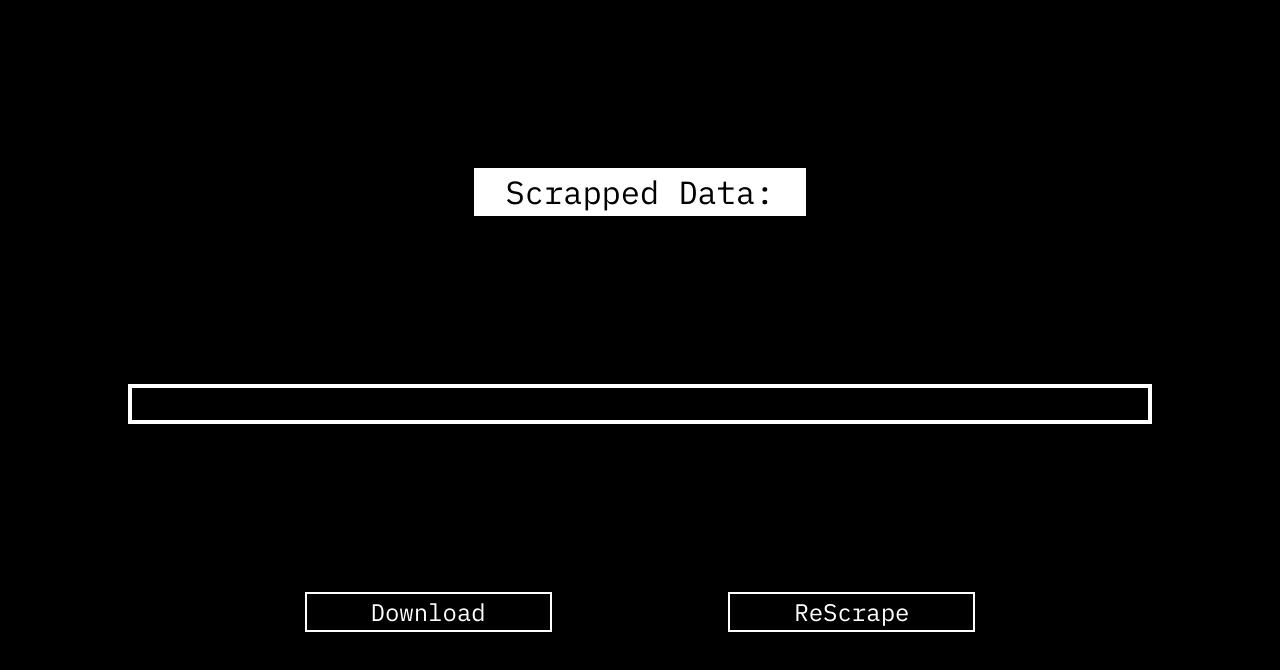
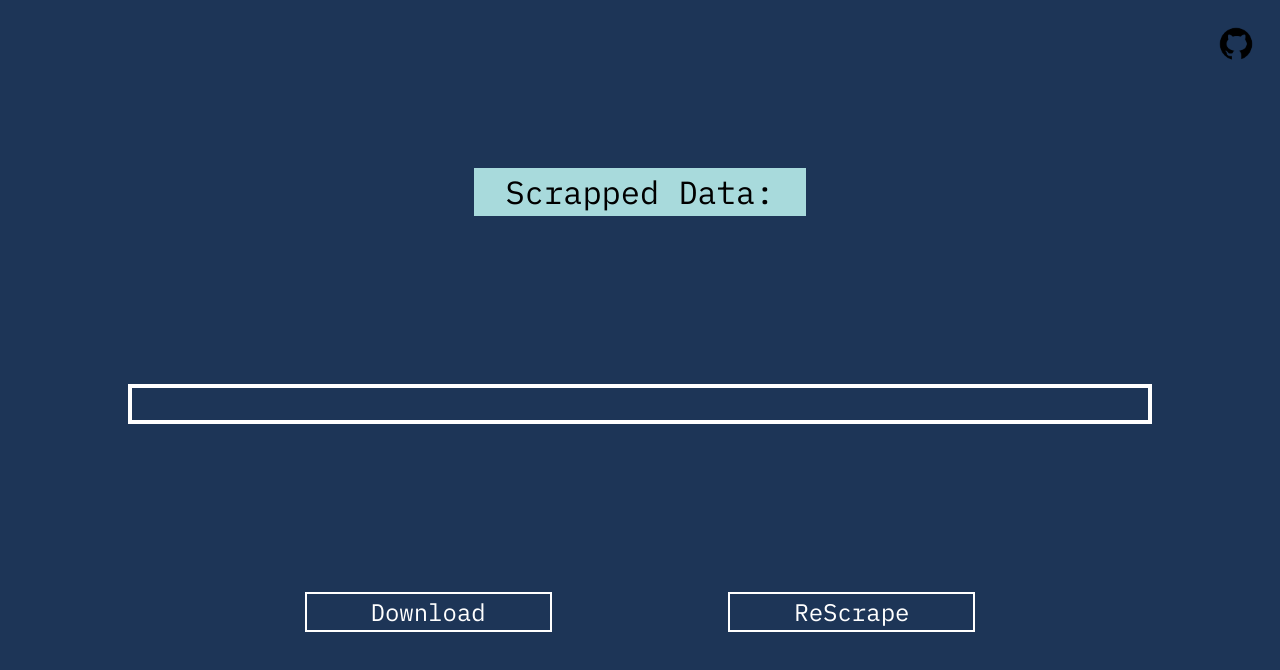
Before and after one commit to singodiyashubham87/ScrapeIt, a React (Vite) app: page /homepage in a window 1280 px wide. Shown: the top 670 px of the page. Built offline with nearby package versions, Linux system fonts and the light colour scheme.

Commit message:
Theme revision on homepage.

```diff
--- a/src/pages/Homepage.jsx
+++ b/src/pages/Homepage.jsx
@@ -32,7 +32,7 @@ function Homepage() {
 
   // Render the Homepage component
   return (
-    <div className="homepageContainer font-primary h-[100vh] w-[100%] bg-black flex flex-col items-center justify-evenly relative">
+    <div className="homepageContainer font-primary h-[100vh] w-[100%] bg-pri flex flex-col items-center justify-evenly relative">
       <Link
         to={"https://github.com/singodiyashubham87/ScrapeIt"}
         className="absolute top-0 right-0 p-6"
@@ -42,7 +42,7 @@ function Homepage() {
       </Link>
 
       {/* Display the scraped data */}
-      <span className="bg-white text-[2rem] px-[2rem]">Scrapped Data:</span>
+      <span className="bg-skyblue text-[2rem] px-[2rem]">Scrapped Data:</span>
       <p className="scrapedData bg-primary max-w-[90%] vsm:w-[80%] max-h-[70%] overflow-y-auto text-white md:text-[1.5rem] xl:text-[2rem] vvsm:text-[1rem] py-[1rem] px-[4rem] vvsm:px-[2rem] border-4 border-white">
         {" "}
         <code>{fetchedData}</code>
```
